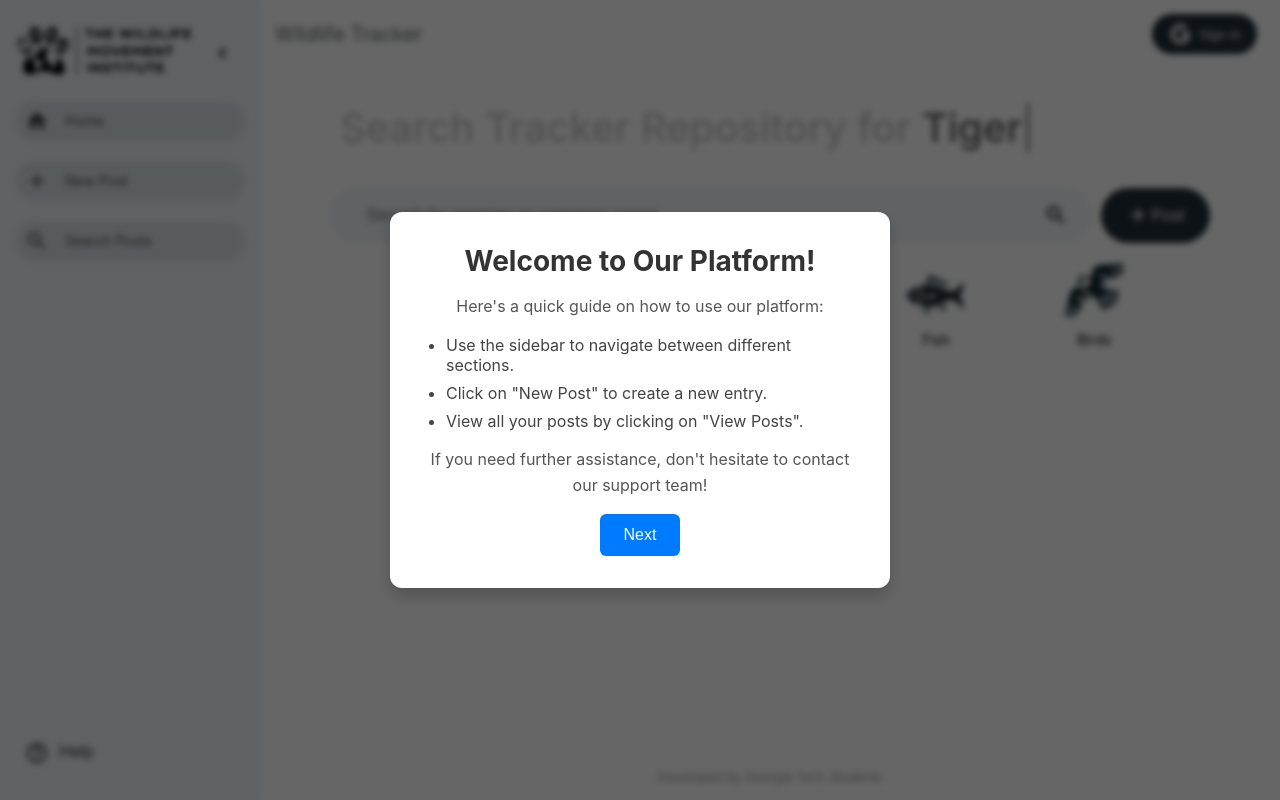
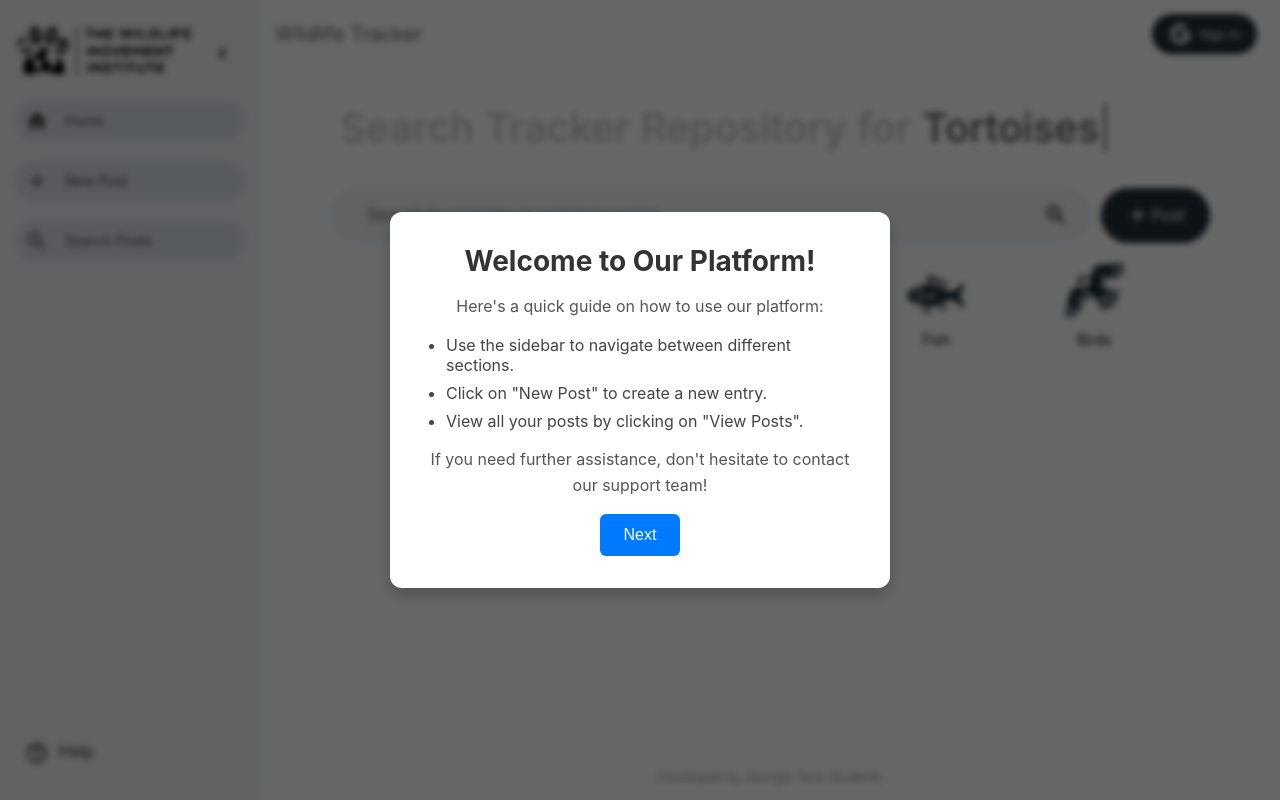
Before and after one commit to The-Enforcers/WildLife-Tracker-Repo-JIC4125, a React (Create React App) app in the folder frontend/: page / in a window 1280 px wide. Built offline with nearby package versions, Linux system fonts and the light colour scheme.

Commit message:
updated animal names on homepage

```diff
--- a/frontend/src/pages/Main/Main.jsx
+++ b/frontend/src/pages/Main/Main.jsx
@@ -1,6 +1,5 @@
-import React, { useState, useEffect, useContext, useCallback } from "react";
+import React, { useState, useEffect, useCallback } from "react";
 import { useNavigate } from "react-router-dom"; // Import useNavigate from React Router
-import { UserContext } from "../../context/UserContext";
 
 import { searchPosts } from "../../services/postService"; // Import searchPosts
 import CircularProgress from "@mui/material/CircularProgress"; // Import MUI spinner
@@ -17,10 +16,16 @@ import icon3 from "../../assets/Amphibians.png";
 import icon2 from "../../assets/Reptiles.png";
 import icon5 from "../../assets/Fish.png";
 
-const animalNames = ["Lion", "Tiger", "Elephant", "Giraffe", "Zebra"];
+const animalNames = [
+  "Deer",
+  "Tortoises",
+  "Ducks",
+  "Rabbits",
+  "Sea Turtles",
+  "Frogs",
+];
 
 const Main = () => {
-  const { user, token } = useContext(UserContext);
   const [input, setInput] = useState("");
   // state variables for the typing animation
   const [currentAnimalIndex, setCurrentAnimalIndex] = useState(0);
@@ -89,10 +94,14 @@ const Main = () => {
     // Construct query string
     const queryParams = new URLSearchParams();
 
-    if (trackerTypes.length > 0) queryParams.append("trackerType", trackerTypes.join(","));
-    if (attachmentTypes.length > 0) queryParams.append("attachmentType", attachmentTypes.join(","));
-    if (enclosureTypes.length > 0) queryParams.append("enclosureType", enclosureTypes.join(","));
-    if (animalFamily.length > 0) queryParams.append("animalType", animalFamily.join(","));
+    if (trackerTypes.length > 0)
+      queryParams.append("trackerType", trackerTypes.join(","));
+    if (attachmentTypes.length > 0)
+      queryParams.append("attachmentType", attachmentTypes.join(","));
+    if (enclosureTypes.length > 0)
+      queryParams.append("enclosureType", enclosureTypes.join(","));
+    if (animalFamily.length > 0)
+      queryParams.append("animalType", animalFamily.join(","));
     if (input) queryParams.append("search", input);
 
     // Navigate to the search results page with query string
@@ -190,7 +199,12 @@ const Main = () => {
         </p>
       </div>
 
-      <SearchBox input={input} setInput={setInput} onSearch={searchFunc} setFilters={setFilters}/>
+      <SearchBox
+        input={input}
+        setInput={setInput}
+        onSearch={searchFunc}
+        setFilters={setFilters}
+      />
 
       {/* Display search results */}
       {input && (
@@ -240,7 +254,9 @@ const Main = () => {
       )}
 
       {/* Icon Images with Labels */}
-      {searchResults.length == 0 ? (<div><div className="icon-images">
+      {searchResults.length === 0 ? (
+        <div>
+          <div className="icon-images">
             <div className="icon-wrapper">
               <img src={icon1} alt="Mammals Icon" className="icon-image" />
               <p className="icon-label">Mammals</p>
@@ -265,7 +281,11 @@ const Main = () => {
 
           <div className="main-bottom">
             <p className="bottom-info">Developed by Georgia Tech Students</p>
-      </div></div>) : (<br/>)}
+          </div>
+        </div>
+      ) : (
+        <br />
+      )}
     </div>
   );
 };
```
Lines whose indentation alone changed are shown as unchanged.
